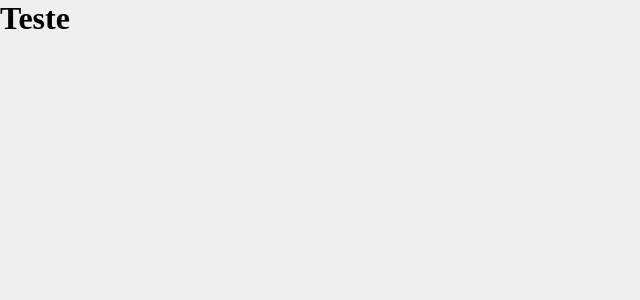
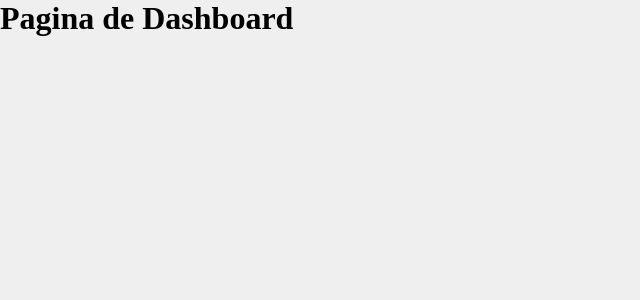
Before and after one commit to pablojr17/sistema, a React (Create React App) app: page /dashboard in a window 1280 px wide. Shown: the top 300 px of the page, without its empty margins (0-640 px from the left). Built offline with nearby package versions, Linux system fonts and the light colour scheme.

Commit message:
Configurando Rotas

```diff
--- a/package.json
+++ b/package.json
@@ -9,6 +9,7 @@
     "firebase": "^8.3.1",
     "react": "^17.0.2",
     "react-dom": "^17.0.2",
+    "react-router-dom": "^5.2.0",
     "react-scripts": "4.0.3",
     "web-vitals": "^1.0.1"
   },
--- a/src/App.js
+++ b/src/App.js
@@ -1,10 +1,11 @@
-import firebase from './service/firebaseConnection';
+import { BrowserRouter } from 'react-router-dom';
+import Routes from './routes';
 
 function App() {
   return (
-    <div>
-      <h1>Teste</h1>
-    </div>
+    <BrowserRouter>
+      <Routes />
+    </BrowserRouter>
   );
 }
 
--- /dev/null
+++ b/src/pages/Dashboard/index.js
@@ -0,0 +1,10 @@
+
+function Dashboard() {
+  return (
+    <div>
+      <h1>Pagina de Dashboard</h1>
+    </div>
+  )
+}
+
+export default Dashboard;
--- /dev/null
+++ b/src/pages/SignIn/index.js
@@ -0,0 +1,10 @@
+
+function SignIn() {
+  return (
+    <div>
+      <h1>Pagina de Login</h1>
+    </div>
+  )
+}
+
+export default SignIn;
--- /dev/null
+++ b/src/pages/SignUp/index.js
@@ -0,0 +1,10 @@
+
+function SignUp() {
+  return (
+    <div>
+      <h1>SignUp</h1>
+    </div>
+  )
+}
+
+export default SignUp;
--- /dev/null
+++ b/src/routes/Route.js
@@ -0,0 +1,33 @@
+import { Route, Redirect } from 'react-router-dom';
+
+export default function RouteWrapper({
+  component: Component,
+  isPrivate,
+  ...rest
+}) {
+  const loading = false;
+  const signed = true;
+
+  if (loading) {
+    return (
+      <div></div>
+    )
+  }
+
+  if (!signed && isPrivate) {
+    return <Redirect to="/" />
+  }
+
+  if (signed && !isPrivate) {
+    return <Redirect to="/dashboard" />
+  }
+
+  return (
+    <Route
+      {...rest}
+      render={props => (
+        <Component {...props} />
+      )}
+    />
+  )
+}
--- /dev/null
+++ b/src/routes/index.js
@@ -0,0 +1,17 @@
+import { Switch } from 'react-router-dom';
+import Route from './Route';
+
+import SignIn from '../pages/SignIn';
+import SignUp from '../pages/SignUp';
+import Dashboard from '../pages/Dashboard';
+
+export default function Routes() {
+  return (
+    <Switch>
+      <Route exact path="/" component={SignIn} />
+      <Route exact path="/register" component={SignUp} />
+
+      <Route exact path="/dashboard" component={Dashboard} isPrivate />
+    </Switch>
+  )
+}
```
Also changed, not shown: 1 other file (tests, documents, lock files or other folders).
